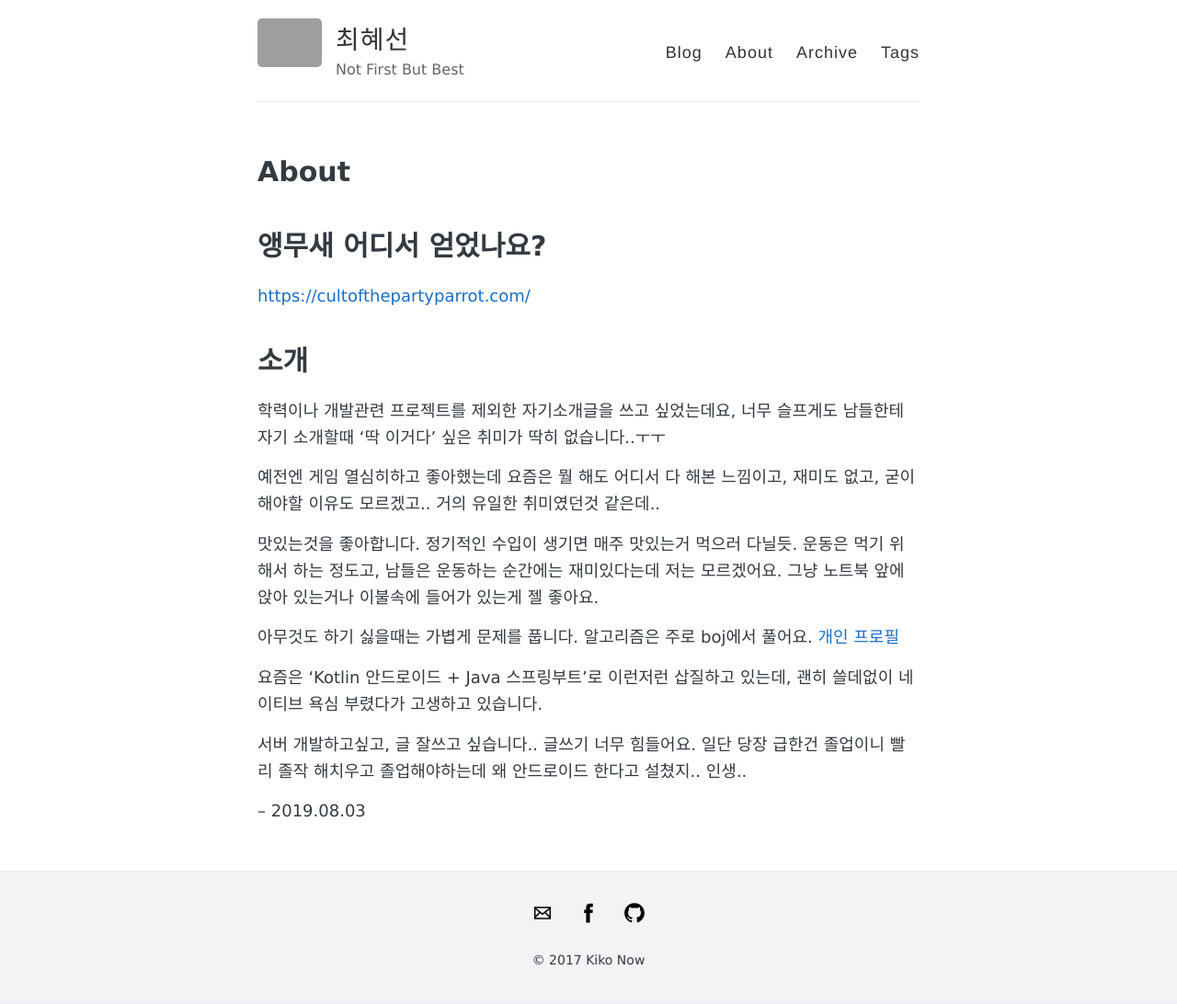
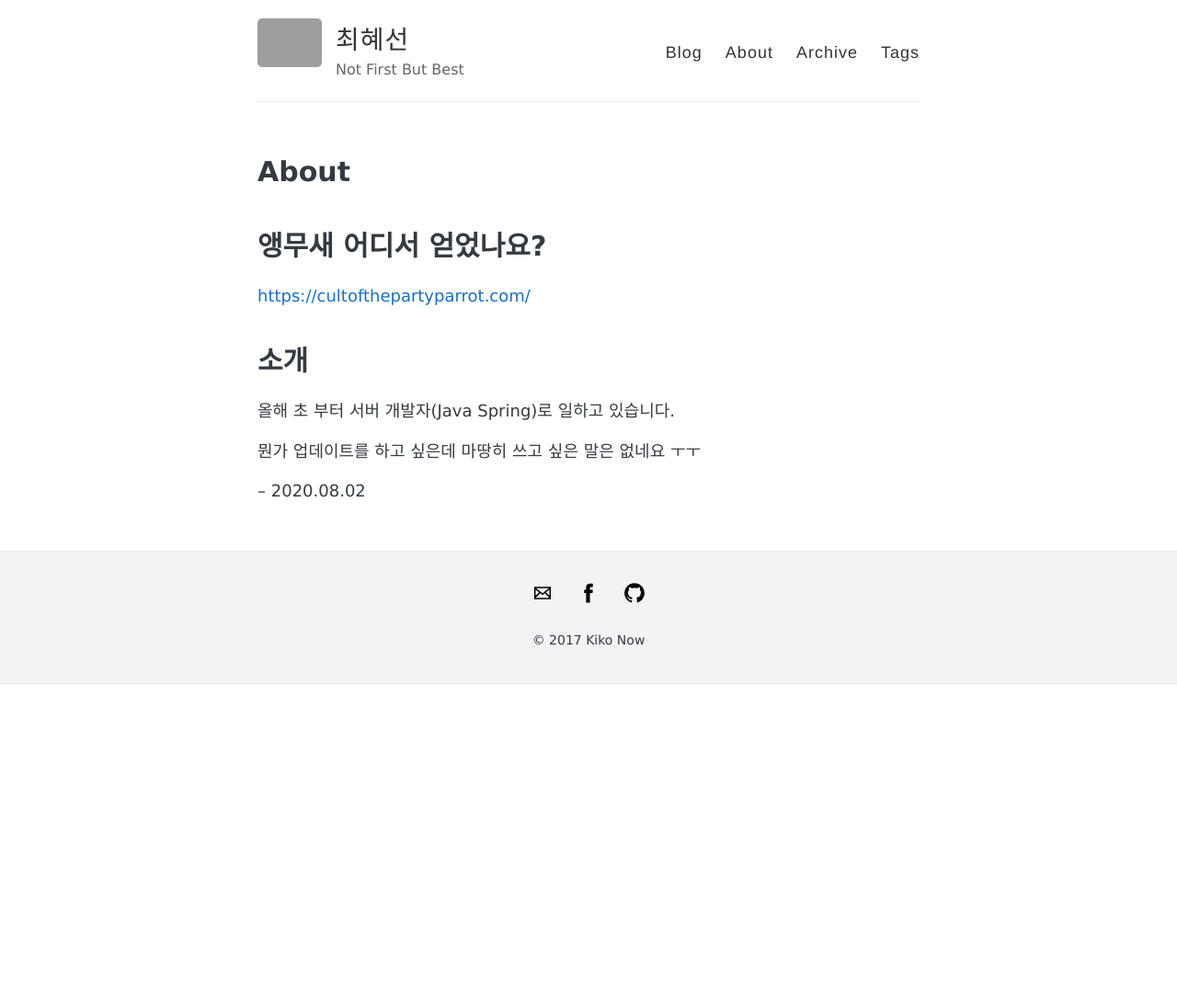
Before and after one commit to hyesun03/hyesun03.github.io, a Jekyll site: the page built from about.md, in a window 1280 px wide. Shown: the whole page at 92% size. Built offline with Jekyll 4.4.1, drawn with Linux system fonts in a browser that asks for light colours; after the commit the page ends 900 px from its top, so only the background shows below that; grey boxes are pictures that could not be loaded.

Commit message:
Update about.md

```diff
--- a/about.md
+++ b/about.md
@@ -8,16 +8,8 @@ permalink: /about/
 [https://cultofthepartyparrot.com/](https://cultofthepartyparrot.com/)
 
 # 소개
-학력이나 개발관련 프로젝트를 제외한 자기소개글을 쓰고 싶었는데요, 너무 슬프게도 남들한테 자기 소개할때 '딱 이거다' 싶은 취미가 딱히 없습니다..ㅜㅜ
+올해 초 부터 서버 개발자(Java Spring)로 일하고 있습니다.
 
-예전엔 게임 열심히하고 좋아했는데 요즘은 뭘 해도 어디서 다 해본 느낌이고, 재미도 없고, 굳이 해야할 이유도 모르겠고.. 거의 유일한 취미였던것 같은데..
+뭔가 업데이트를 하고 싶은데 마땅히 쓰고 싶은 말은 없네요 ㅜㅜ
 
-맛있는것을 좋아합니다. 정기적인 수입이 생기면 매주 맛있는거 먹으러 다닐듯. 운동은 먹기 위해서 하는 정도고, 남들은 운동하는 순간에는 재미있다는데 저는 모르겠어요. 그냥 노트북 앞에 앉아 있는거나 이불속에 들어가 있는게 젤 좋아요.
-
-아무것도 하기 싫을때는 가볍게 문제를 풉니다. 알고리즘은 주로 boj에서 풀어요. [개인 프로필](https://www.acmicpc.net/user/chsun0303)
-
-요즘은 'Kotlin 안드로이드 + Java 스프링부트'로 이런저런 삽질하고 있는데, 괜히 쓸데없이 네이티브 욕심 부렸다가 고생하고 있습니다.
-
-서버 개발하고싶고, 글 잘쓰고 싶습니다.. 글쓰기 너무 힘들어요. 일단 당장 급한건 졸업이니 빨리 졸작 해치우고 졸업해야하는데 왜 안드로이드 한다고 설쳤지.. 인생..
-
--- 2019.08.03
+-- 2020.08.02
```
